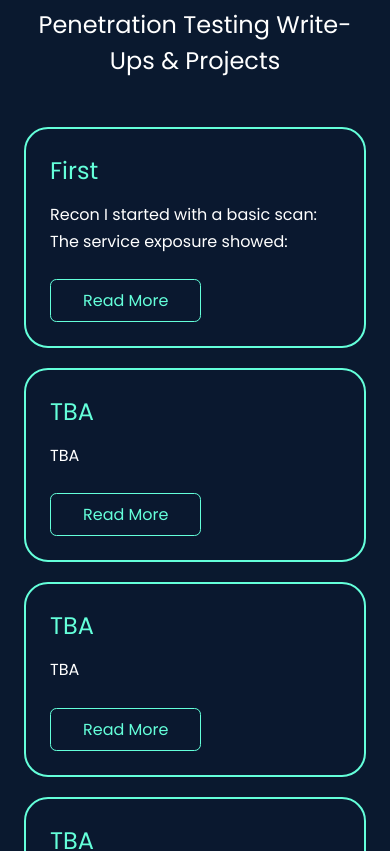
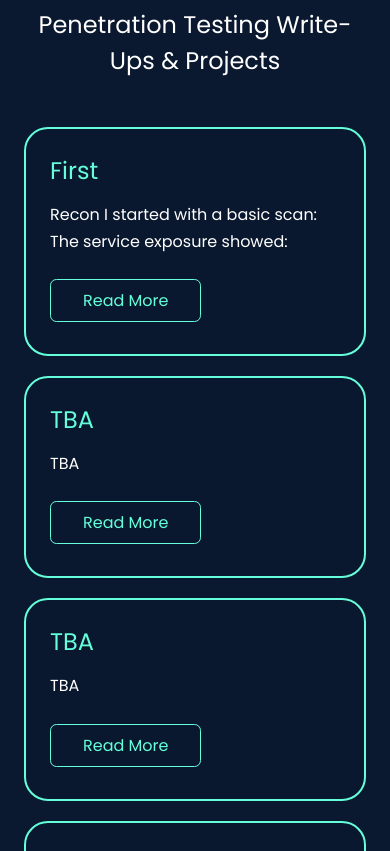
Before and after one commit to JacksonLDJ/react-portfolio-website, a React (Create React App) app: page / in a window 390 px wide. Shown: the part 1440-2291 px from the top of the page. Built offline with nearby package versions, Linux system fonts and the light colour scheme.

Commit message:
Blog CSS changes

```diff
--- a/src/styles/Blog.css
+++ b/src/styles/Blog.css
@@ -115,6 +115,7 @@
 
 .blog-listing {
     padding: 2rem 2rem;
+    padding-bottom: 2.5rem;
     border: 2px solid #64ffda;
     border-radius: 2rem;
     color: white;
@@ -246,6 +247,7 @@
 
     .blog-listing {
         padding: 1.75rem;
+        padding-bottom: 2.25rem;
     }
 }
 
@@ -289,6 +291,7 @@
 
     .blog-listing {
         padding: 1.5rem;
+        padding-bottom: 2rem;
         border-radius: 1.5rem;
     }
 }
```
